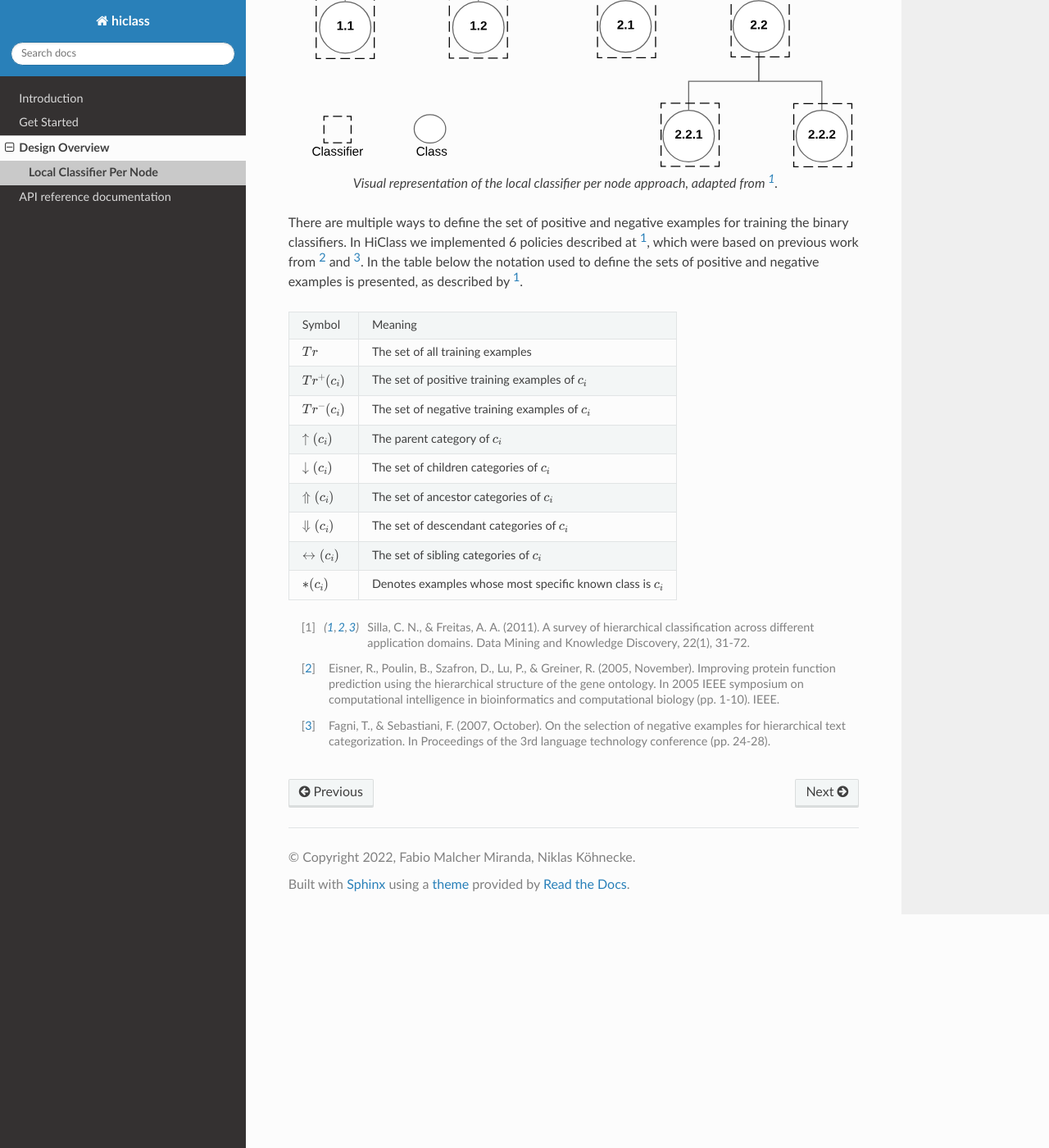
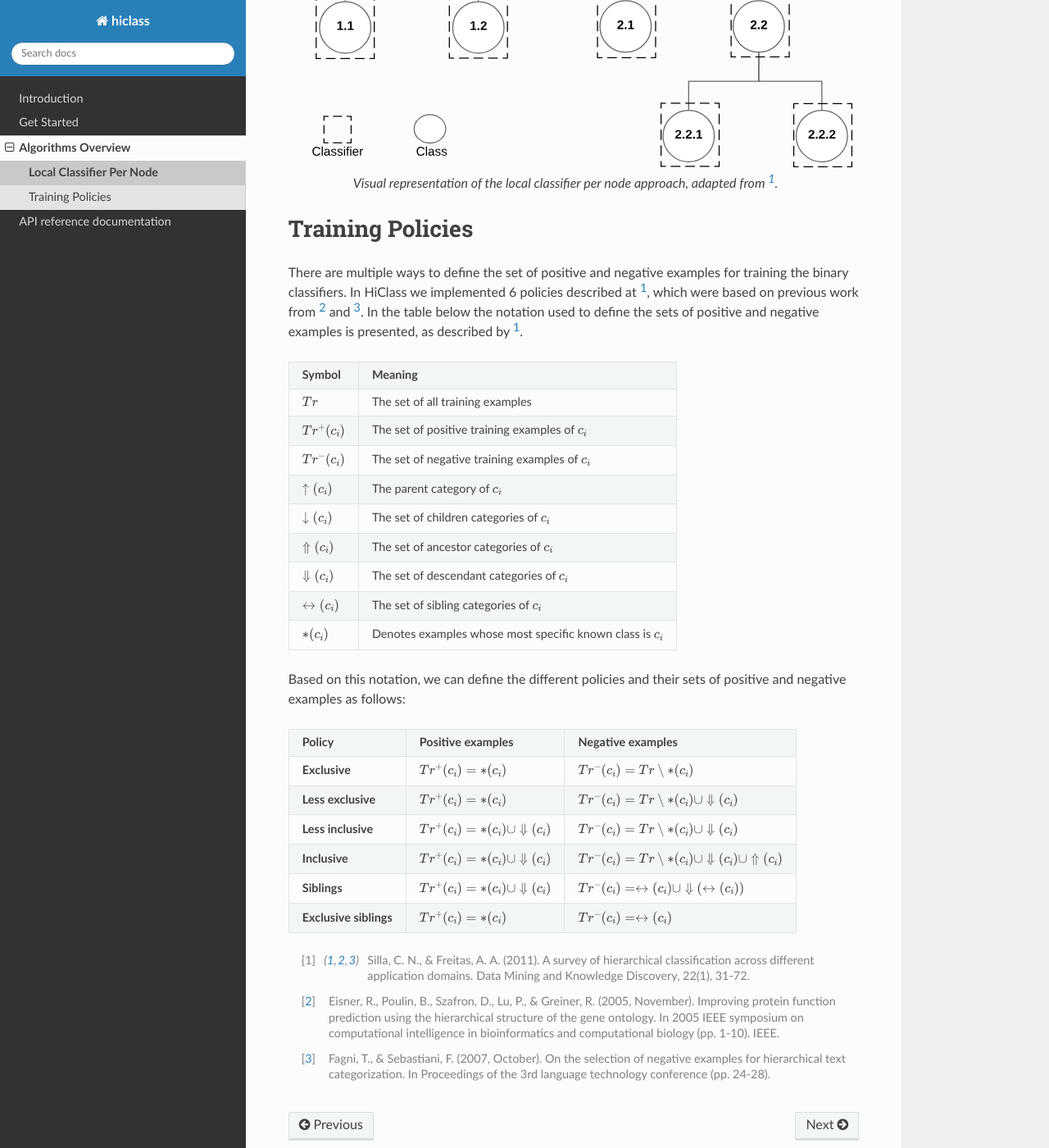
Before and after one commit to scikit-learn-contrib/hiclass, a Sphinx documentation site: the page built from docs/source/design/local_classifier_per_node.rst, in a window 1280 px wide and 1400 px high, scrolled down 535 px. Shown: the whole window at 82% size. Built offline with Sphinx 7.4.7 and the Read the Docs theme 2.0.0, drawn with Linux system fonts in a browser that asks for light colours; some of the changed text lies outside the part shown.

Commit message:
Add definition for policies

```diff
--- a/docs/source/design/index.rst
+++ b/docs/source/design/index.rst
@@ -1,5 +1,5 @@
-Design Overview
-===============
+Algorithms Overview
+===================
 
 HiClass provides implementations for the most popular machine learning models for hierarchical classification, including the Local Classifier Per Node, the Local Classifier Per Parent Node and the Local Classifier Per Level. Additionally, the library includes metrics to evaluate model performance on hierarchical data. In this section we present in details those different approaches for hierarchical classification as well as the hierarchical metrics.
 
--- a/docs/source/design/local_classifier_per_node.rst
+++ b/docs/source/design/local_classifier_per_node.rst
@@ -10,10 +10,13 @@ One of the most popular approaches in the literature, the local classifier per n
 
    Visual representation of the local classifier per node approach, adapted from [1]_.
 
+Training Policies
+=================
+
 There are multiple ways to define the set of positive and negative examples for training the binary classifiers. In HiClass we implemented 6 policies described at [1]_, which were based on previous work from [2]_ and [3]_. In the table below the notation used to define the sets of positive and negative examples is presented, as described by [1]_.
 
 =============================  ===============================================================
-Symbol                         Meaning
+**Symbol**                     **Meaning**
 -----------------------------  ---------------------------------------------------------------
 :math:`Tr`                     The set of all training examples
 :math:`Tr^+(c_i)`              The set of positive training examples of :math:`c_i`
@@ -26,6 +29,19 @@ Symbol                         Meaning
 :math:`*(c_i)`                 Denotes examples whose most specific known class is :math:`c_i`
 =============================  ===============================================================
 
+Based on this notation, we can define the different policies and their sets of positive and negative examples as follows:
+
+======================  ================================================  =============================================================
+**Policy**              **Positive examples**                             **Negative examples**
+----------------------  ------------------------------------------------  -------------------------------------------------------------
+**Exclusive**           :math:`Tr^+(c_i) = *(c_i)`                        :math:`Tr^-(c_i) = Tr \setminus *(c_i)`
+**Less exclusive**      :math:`Tr^+(c_i) = *(c_i)`                        :math:`Tr^-(c_i) = Tr \setminus *(c_i) \cup \Downarrow (c_i)`
+**Less inclusive**      :math:`Tr^+(c_i) = *(c_i) \cup \Downarrow (c_i)`  :math:`Tr^-(c_i) = Tr \setminus *(c_i) \cup \Downarrow (c_i)`
+**Inclusive**           :math:`Tr^+(c_i) = *(c_i) \cup \Downarrow (c_i)`  :math:`Tr^-(c_i) = Tr \setminus *(c_i) \cup \Downarrow (c_i) \cup \Uparrow (c_i)`
+**Siblings**            :math:`Tr^+(c_i) = *(c_i) \cup \Downarrow (c_i)`  :math:`Tr^-(c_i) = \leftrightarrow (c_i) \cup \Downarrow (\leftrightarrow (c_i))`
+**Exclusive siblings**  :math:`Tr^+(c_i) = *(c_i)`                        :math:`Tr^-(c_i) = \leftrightarrow (c_i)`
+======================  ================================================  =============================================================
+
 .. [1] Silla, C. N., & Freitas, A. A. (2011). A survey of hierarchical classification across different application domains. Data Mining and Knowledge Discovery, 22(1), 31-72.
 
 .. [2] Eisner, R., Poulin, B., Szafron, D., Lu, P., & Greiner, R. (2005, November). Improving protein function prediction using the hierarchical structure of the gene ontology. In 2005 IEEE symposium on computational intelligence in bioinformatics and computational biology (pp. 1-10). IEEE.
```
